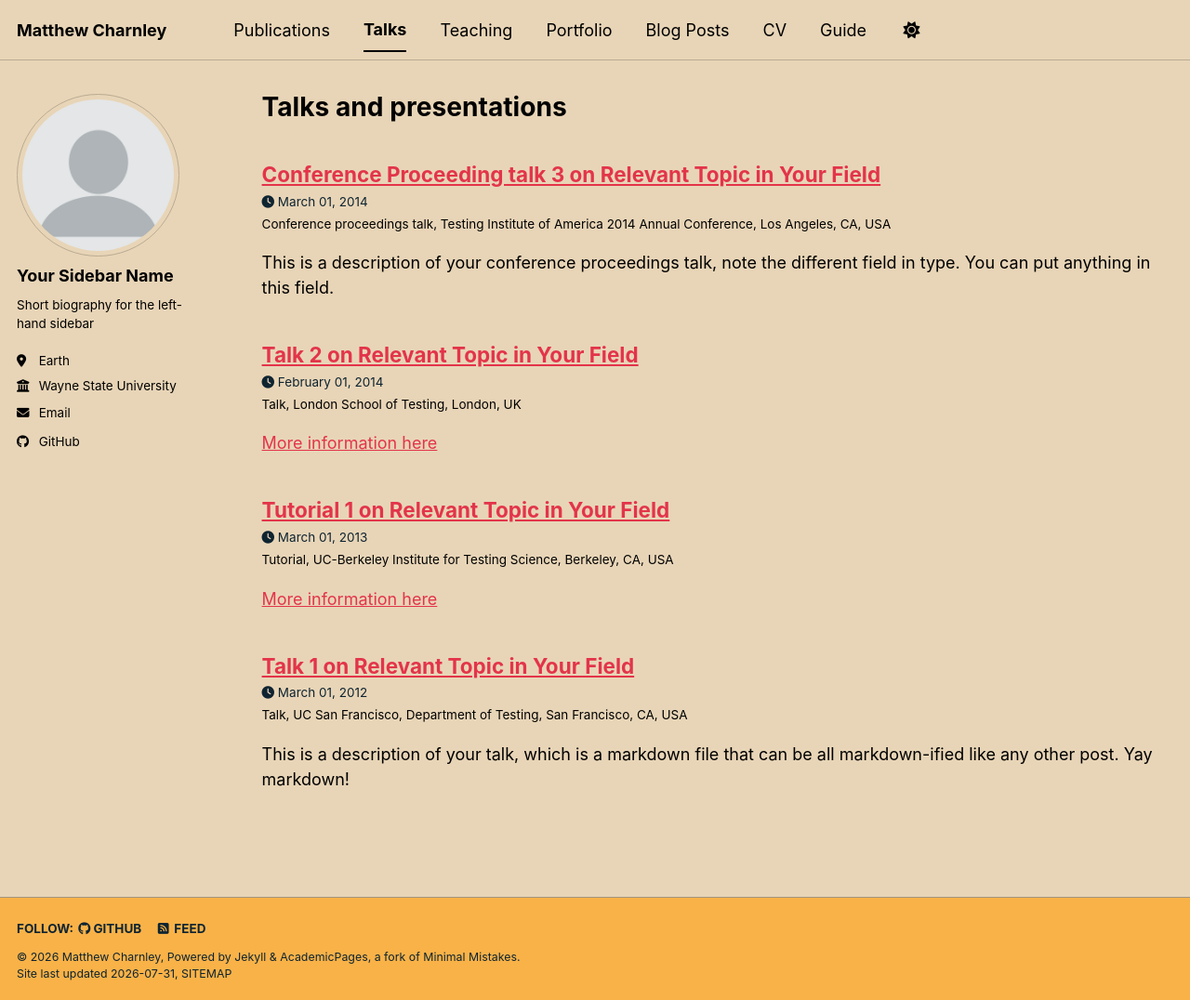
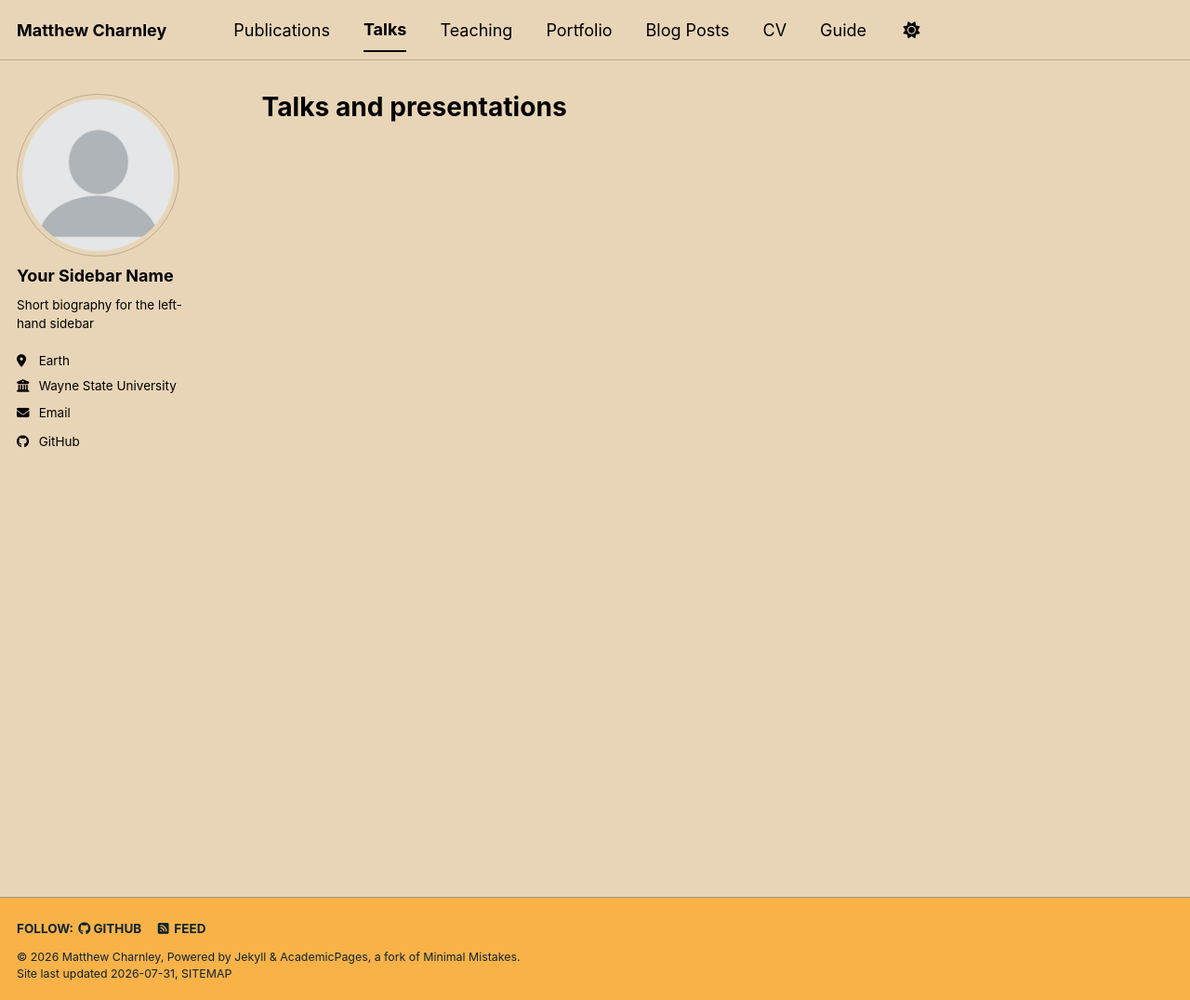
Before and after one commit to mpcharnley/mpcharnley.github.io, a Jekyll site: the page built from _pages/talks.html, in a window 1280 px wide and 1076 px high. Shown: the whole window at 93% size. Built offline with Jekyll 4.4.1, drawn with Linux system fonts in a browser that asks for light colours; a style sheet for code colours, icons or effects is not loaded; part of the change alters nothing that is shown.

Commit message:
Update _config.yml

```diff
--- a/_config.yml
+++ b/_config.yml
@@ -138,7 +138,7 @@ yandex_site_verification :
 
 # Social Sharing
 twitter:
-  username               : &twitter
+  username               : # &twitter
 facebook:
   username               :
   app_id                 :
@@ -230,9 +230,9 @@ collections:
   portfolio:
     output: true
     permalink: /:collection/:path/
-  talks:
-    output: false
-    permalink: /:collection/:path/
+#  talks:
+#    output: true
+#    permalink: /:collection/:path/
 
 
 # These settings control how pages and collections are included in the site
@@ -283,13 +283,13 @@ defaults:
       share: true
       comment: true
   # _talks
-  - scope:
-      path: ""
-      type: talks
-    values:
-      layout: talk
-      author_profile: true
-      share: true
+#  - scope:
+#      path: ""
+#      type: talks
+#    values:
+#      layout: talk
+#      author_profile: true
+#      share: true
 
 
 # Sass/SCSS
```
